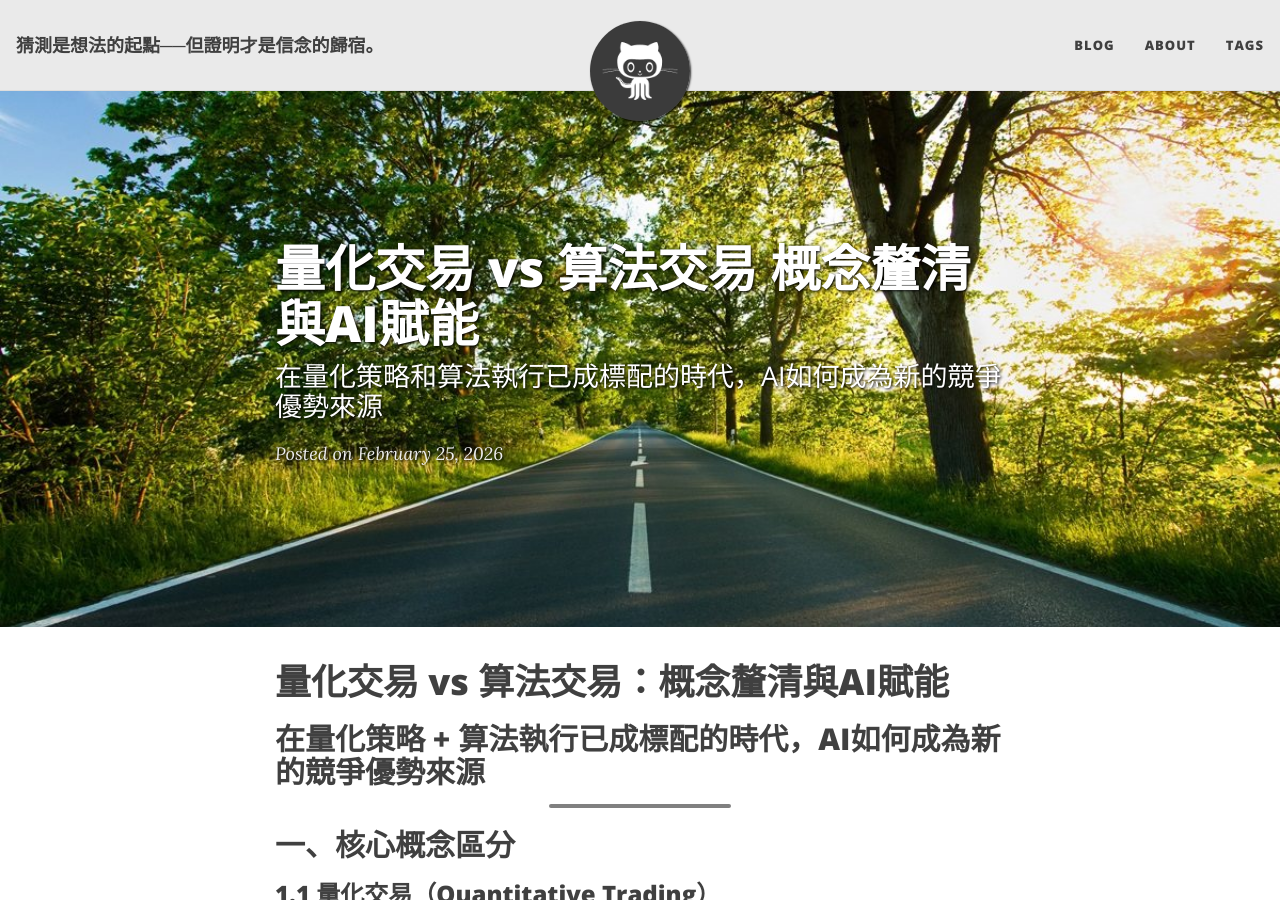
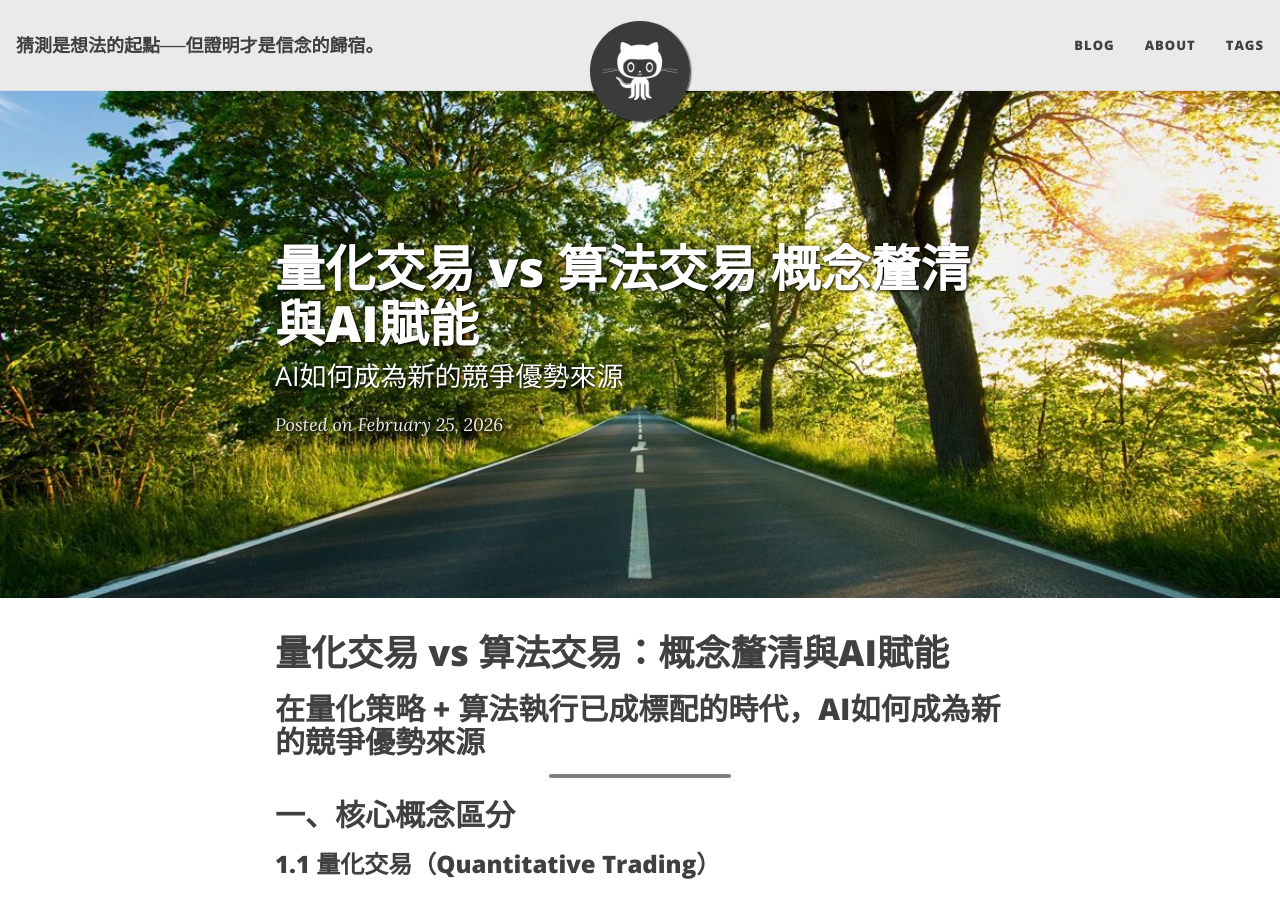
Before and after one commit to momosan2692/momosan2692.github.io, a Jekyll site: the page built from _posts/2026-02-25-量化交易vs算法交易.md, in a window 1280 px wide and 900 px high. Built offline with Jekyll 4.4.1, drawn with Linux system fonts in a browser that asks for light colours.

Commit message:
Update site

```diff
--- a/_posts/2026-02-25-量化交易vs算法交易.md
+++ b/_posts/2026-02-25-量化交易vs算法交易.md
@@ -1,7 +1,7 @@
 ---
 layout: post
 title: 量化交易 vs 算法交易 概念釐清與AI賦能
-subtitle: "在量化策略和算法執行已成標配的時代，AI如何成為新的競爭優勢來源"
+subtitle: AI如何成為新的競爭優勢來源
 cover-img: /assets/img/path.jpg
 thumbnail-img: /assets/img/hello_world.jpeg
 share-img: /assets/img/path.jpg
```
